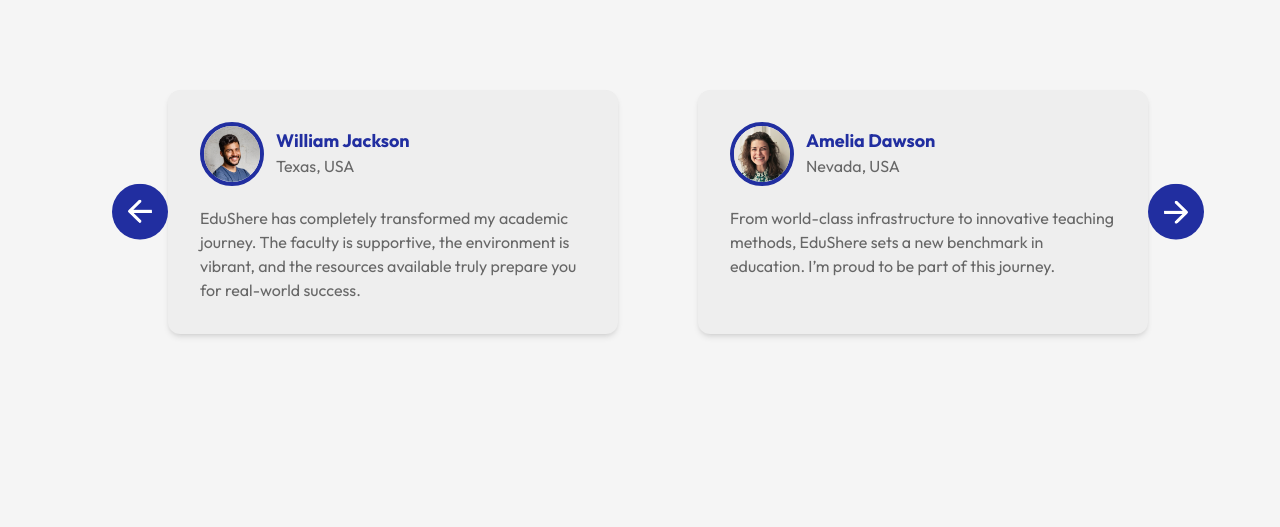
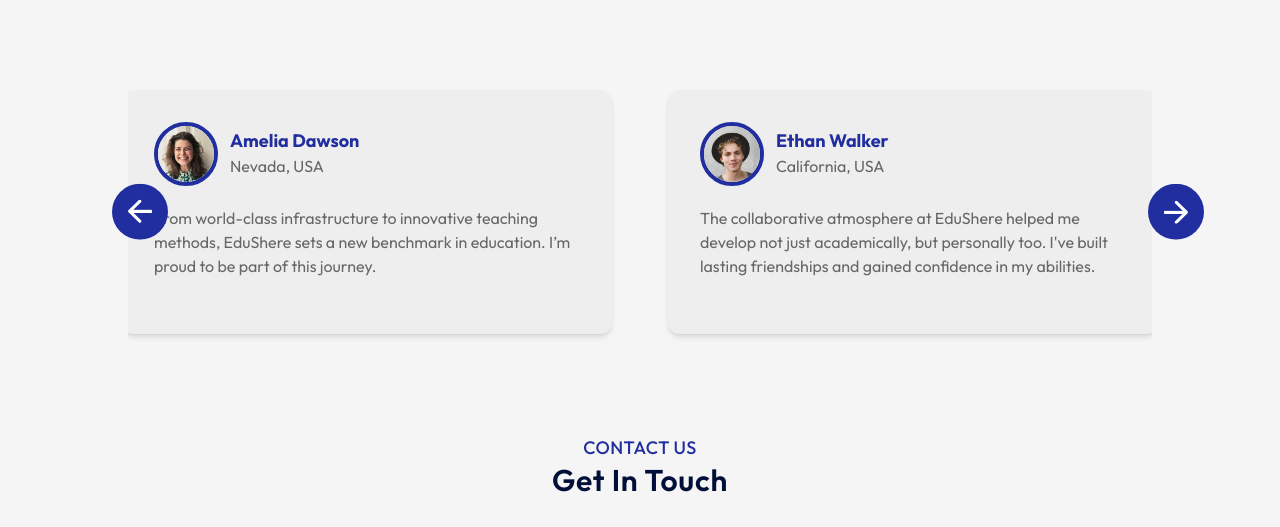
Before and after one commit to MozammilT/EduSphere, a React (Vite) app: page / in a window 1280 px wide. Shown: the part 2648-3175 px from the top of the page. Before the commit the page ends 3082 px from the top, so only its background shows below. Built offline with nearby package versions, Linux system fonts and the light colour scheme; a web font is replaced by a local one.

Commit message:
update Testimonials Component

```diff
--- a/src/App.jsx
+++ b/src/App.jsx
@@ -5,6 +5,8 @@
 import About from "./components/About";
 import Campus from "./components/Campus";
 import Testimonials from "./components/Testimonials";
+import Contact from "./components/Contact";
+// import Testimonials_Test from "./components/Testimonials-test";
 
 function App() {
   return (
@@ -18,6 +20,9 @@
       <Campus />
       <Title subtitle="TESTIMONIALS" title="What Student Says" />
       <Testimonials />
+      <Title subtitle="CONTACT US" title="Get In Touch" />
+      <Contact />
+      {/* <Testimonials_Test /> */}
     </>
   );
 }
--- a/src/styles/App.css
+++ b/src/styles/App.css
@@ -171,26 +171,25 @@
     @apply right-auto left-0 ml-28;
   }
 
-  .next{
-    @apply mr-16 right-3
+  .next {
+    @apply mr-16 right-3;
   }
 
-  .slider{
-    @apply overflow-hidden
+  .slider {
+    @apply overflow-hidden;
   }
 
-  .slider-cards{
-    @apply flex  w-[200%] transition duration-500
-    /* overflow-x-hidden */
+  .slider-cards {
+    @apply flex overflow-x-hidden transition duration-500 justify-center gap-4;
   }
 
-  .slider-card{
-    @apply p-5 w-[490px] flex-none
+  .slider-card {
+    @apply p-5 px-0 w-[490px] flex-none;
   }
 
-  .slide{
+  .slide {
     @apply shadow-md p-8 bg-[#eeeeee] rounded-xl leading-snug h-full
-    /* box-shadow: 0 0 20px rgba(0,0,0,0.05) */
+    /* box-shadow: 0 0 20px rgba(0,0,0,0.05) bg#eeeeee; */
   }
 
   .user-name {
@@ -205,12 +204,18 @@
     @apply text-[#676767] text-base;
   }
 
-  .user-img{
-    @apply w-16 rounded-full mr-3 border-4 border-[#212EA0]
+  .user-img {
+    @apply w-16 rounded-full mr-3 border-4 border-[#212EA0];
   }
 
-  .user-info{
-    @apply flex mb-5 items-center
+  .user-info {
+    @apply flex mb-5 items-center;
   }
 
+
+
+
+  /* TESTIMONIAL-TEST-CSS */
+
+
 }
```
Also changed, not shown: src/components/Testimonials.jsx (+16 -16 lines).
